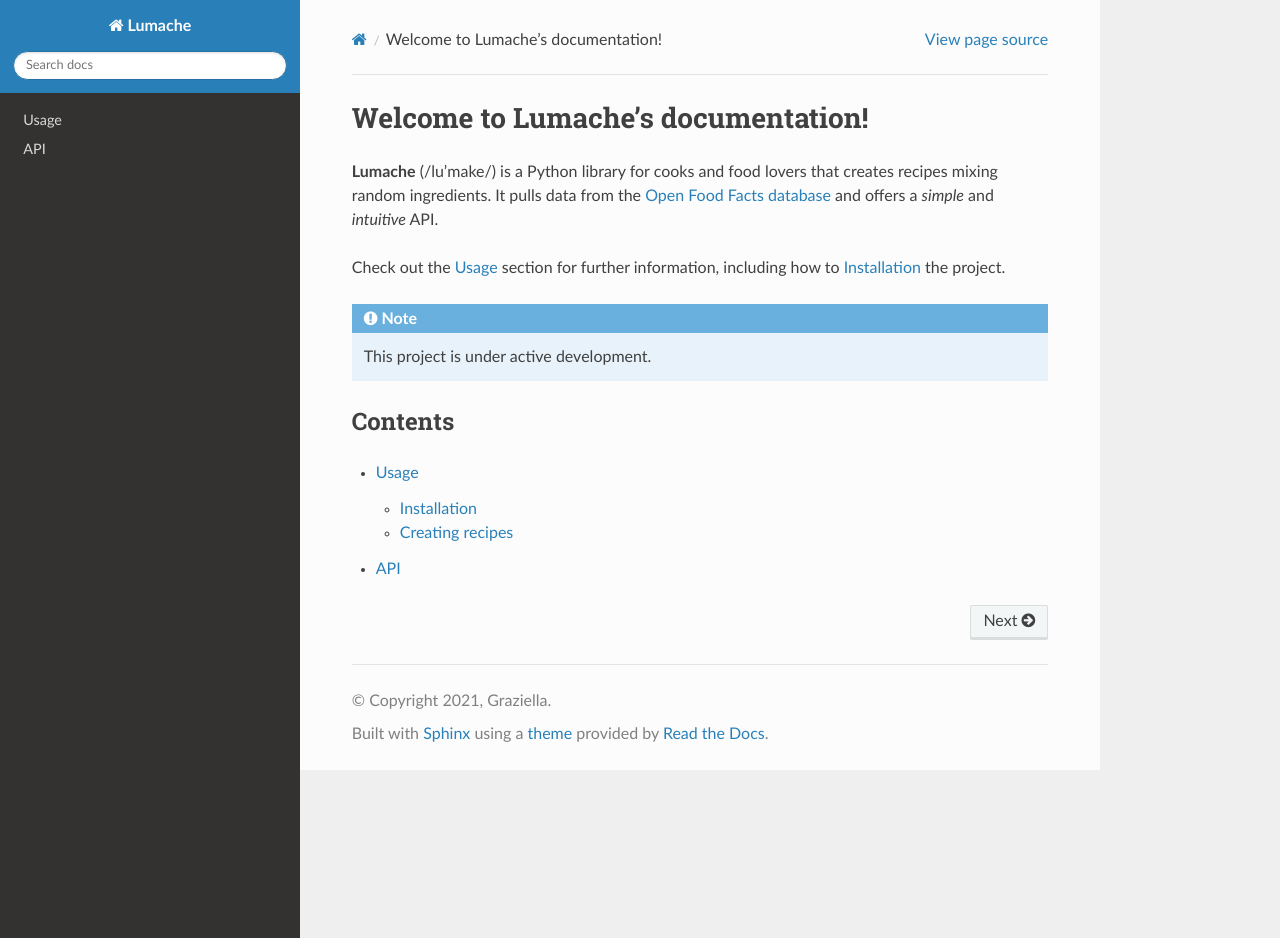
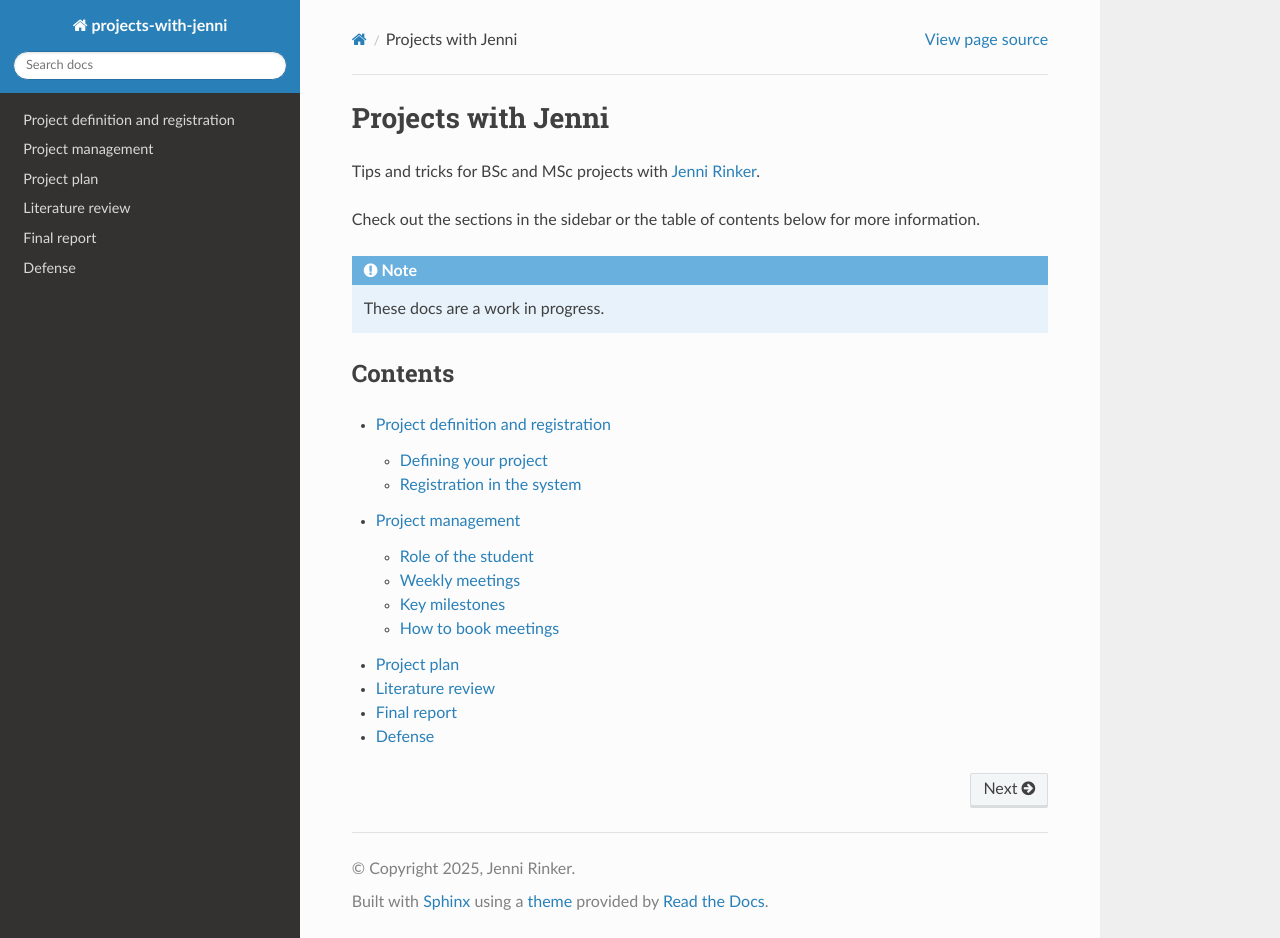
Before and after one commit to jennirinker/projects-with-jenni, a Sphinx documentation site: the page built from docs/source/index.rst, in a window 1280 px wide and 938 px high. Built offline with Sphinx 7.4.7 and the Read the Docs theme 3.1.0, drawn with Linux system fonts in a browser that asks for light colours.

Commit message:
first pass at rough structure

```diff
--- a/docs/source/api.rst
+++ /dev/null
@@ -1,7 +0,0 @@
-API
-===
-
-.. autosummary::
-   :toctree: generated
-
-   lumache
--- a/docs/source/conf.py
+++ b/docs/source/conf.py
@@ -2,9 +2,9 @@
 
 # -- Project information
 
-project = 'Lumache'
-copyright = '2021, Graziella'
-author = 'Graziella'
+project = 'projects-with-jenni'
+copyright = '2025, Jenni Rinker'
+author = 'Jenni Rinker'
 
 release = '0.1'
 version = '0.1.0'
--- /dev/null
+++ b/docs/source/defense.rst
@@ -0,0 +1,4 @@
+Defense
+===============
+
+Add notes here.
--- /dev/null
+++ b/docs/source/final_report.rst
@@ -0,0 +1,5 @@
+Final report
+===============
+
+Add notes here.
+Examples.
--- a/docs/source/index.rst
+++ b/docs/source/index.rst
@@ -1,22 +1,24 @@
-Welcome to Lumache's documentation!
+Projects with Jenni
 ===================================
 
-**Lumache** (/lu'make/) is a Python library for cooks and food lovers
-that creates recipes mixing random ingredients.
-It pulls data from the `Open Food Facts database <https://world.openfoodfacts.org/>`_
-and offers a *simple* and *intuitive* API.
+Tips and tricks for BSc and MSc projects
+with `Jenni Rinker <https://orbit.dtu.dk/en/persons/jennifer-marie-rinker>`_.
 
-Check out the :doc:`usage` section for further information, including
-how to :ref:`installation` the project.
+Check out the sections in the sidebar or the table of contents
+below for more information.
 
 .. note::
 
-   This project is under active development.
+   These docs are a work in progress.
 
 Contents
 --------
 
 .. toctree::
 
-   usage
-   api
+   project_registration
+   project_management
+   project_plan
+   literature_review
+   final_report
+   defense
--- /dev/null
+++ b/docs/source/literature_review.rst
@@ -0,0 +1,4 @@
+Literature review
+===================
+
+Add notes here.
--- /dev/null
+++ b/docs/source/project_management.rst
@@ -0,0 +1,24 @@
+Project management
+===================
+
+Role of the student
+---------------------
+
+Add notes here.
+
+Weekly meetings
+-----------------
+
+Notes here. PPTX template.
+
+
+Key milestones
+---------------
+
+ * Week 3: First draft of project plan
+ *
+
+How to book meetings
+----------------------
+
+Add notes here.
--- /dev/null
+++ b/docs/source/project_plan.rst
@@ -0,0 +1,5 @@
+Project plan
+===============
+
+Add notes here.
+Examples.
--- /dev/null
+++ b/docs/source/project_registration.rst
@@ -0,0 +1,18 @@
+Project definition and registration
+====================================
+
+Registering your project in the system.
+
+.. _project_definition:
+
+Defining your project
+----------------------
+
+Add notes.
+
+.. _registration:
+
+Registration in the system
+----------------------------
+
+More information.
```
Also changed, not shown: docs/source/usage.rst (deleted, +0 -33 lines).
